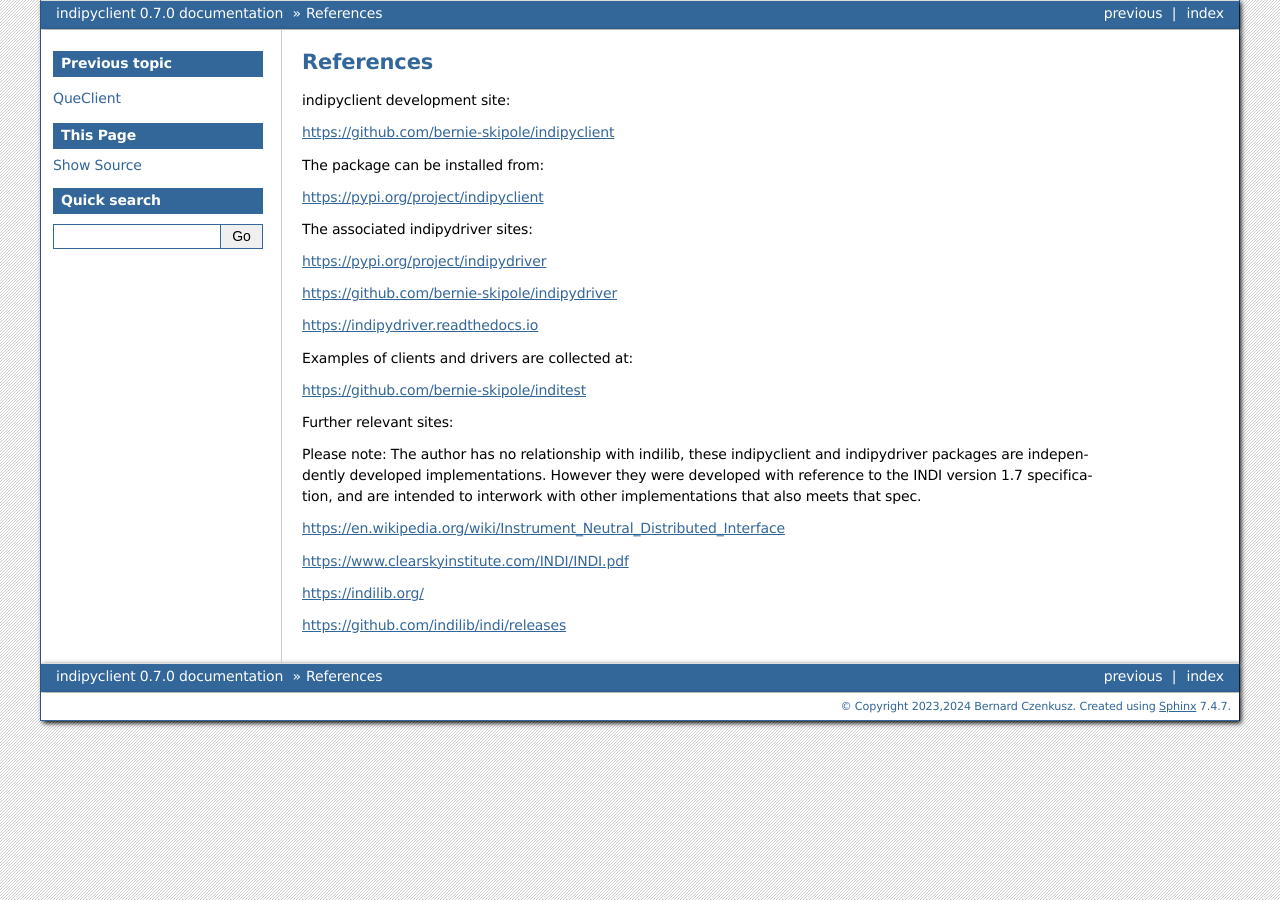
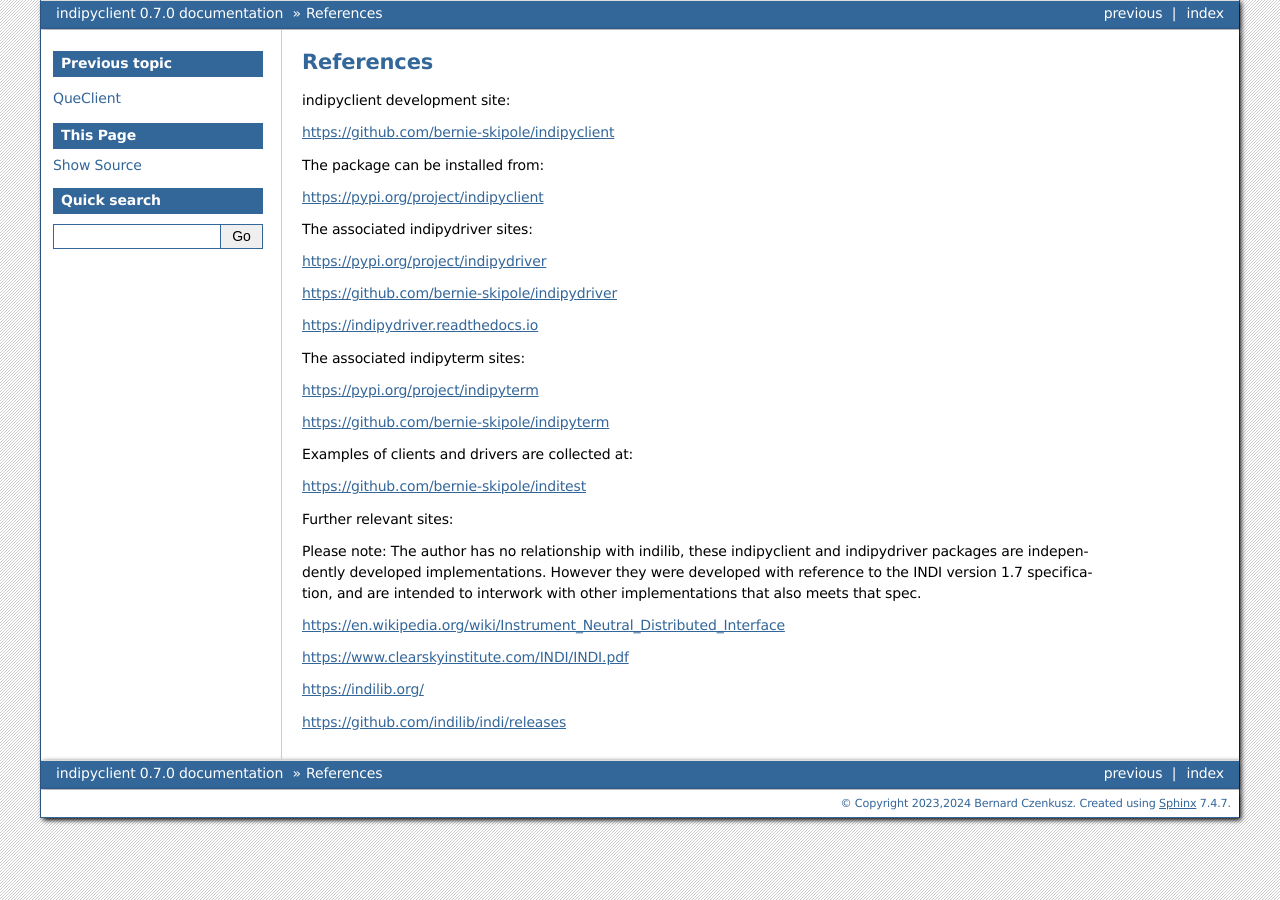
Before and after one commit to bernie-skipole/indipyclient, a Sphinx documentation site: the page built from docs/source/usage/references.rst, in a window 1280 px wide. Built offline with Sphinx 7.4.7, drawn with Linux system fonts in a browser that asks for light colours.

Commit message:
Doc changes to reference indipyterm

```diff
--- a/docs/source/usage/references.rst
+++ b/docs/source/usage/references.rst
@@ -19,6 +19,12 @@
 
 https://indipydriver.readthedocs.io
 
+The associated indipyterm sites:
+
+https://pypi.org/project/indipyterm
+
+https://github.com/bernie-skipole/indipyterm
+
 Examples of clients and drivers are collected at:
 
 https://github.com/bernie-skipole/inditest
```
Also changed, not shown: README.md (+31 -10 lines).
